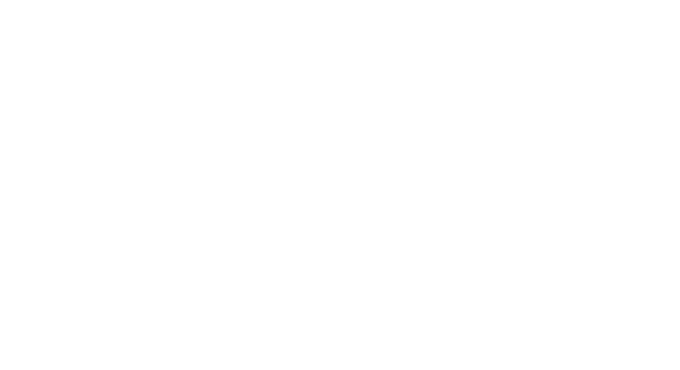
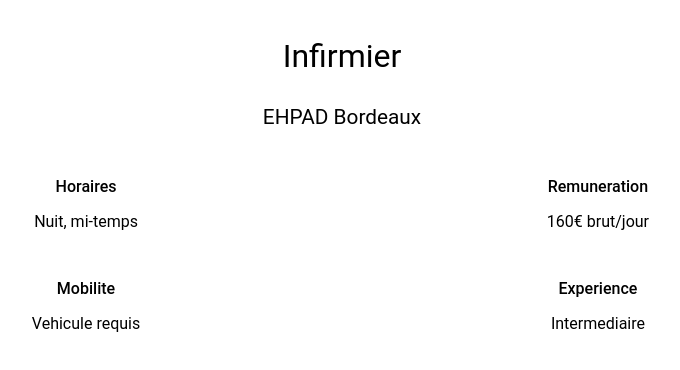
Before and after one commit to StanDelamourd/poc-nuxt, a Nuxt app: page /offer in a window 1280 px wide. Before the commit this address had no page. Shown: the top 370 px of the page, without its empty margins (298-978 px from the left). Built offline with nearby package versions, Linux system fonts and the light colour scheme.

Commit message:
Add offer page

```diff
--- a/pages/index.vue
+++ b/pages/index.vue
@@ -2,8 +2,8 @@
   <div>
     <img src="icon.png" alt="logo">
     <div class="home__button">
-      <Button title="S'inscrire"/>
-      <Button title="Se connecter" :clickEvent="this.test"/>
+      <Button title="S'inscrire" :clickEvent="this.test"/>
+      <Button title="Se connecter"/>
     </div>
   </div>
 </template>
--- /dev/null
+++ b/pages/offer/index.vue
@@ -0,0 +1,99 @@
+<template>
+  <div>
+    <h1>Infirmier</h1>
+    <h2>EHPAD Bordeaux</h2>
+    <div class="offer__infos">
+      <div class="schedule">
+        <p>Horaires</p>
+        <p>Nuit, mi-temps</p>
+      </div>
+      <div class="remuneration">
+        <p>Remuneration</p>
+        <p>160€ brut/jour</p>
+      </div>
+      <div class="mobility">
+        <p>Mobilite</p>
+        <p>Vehicule requis</p>
+      </div>
+      <div class="experience">
+        <p>Experience</p>
+        <p>Intermediaire</p>
+      </div>
+    </div>
+  </div>
+</template>
+
+<script>
+import Offer from '../../components/offer';
+export default {
+  layout: 'profile',
+  components:{
+    Offer
+  },
+  data(){
+    return {
+      offers: [
+        {
+          profession: 'Infirmier',
+          place: 'EHPAD, Bordeaux',
+          type: 'CDD',
+          time: '18 mois'
+        },
+        {
+          profession: 'Medecin',
+          place: 'EHPAD, Bordeaux',
+          type: 'CDD',
+          time: '18 mois'
+        },
+        {
+          profession: 'Aide soignant',
+          place: 'EHPAD, Bordeaux',
+          type: 'CDD',
+          time: '18 mois'
+        }
+      ]
+    }
+  }
+}
+</script>
+
+<style scoped>
+  h1, h2 {
+    text-align: center;
+  }
+  h1{
+    padding-top: 2vh;
+    font-weight: 400;
+  }
+  h2{
+    padding-top: 1vh;
+    font-weight: 400;
+    font-size: 1.3em;
+    margin-bottom: 2vh;
+  }
+  div {
+    width: 90% ;
+    margin: auto;
+    position: relative;
+  }
+  .offer__infos{
+    display: flex;
+    flex-wrap: wrap;
+  }
+  .offer__infos div {
+    width: 50%;
+    margin-top: 2vh;
+    text-align: center;
+  }
+  .offer__infos div p:first-child {
+    font-weight: 500;
+  }
+  div >>> button {
+    margin: auto;
+    position: absolute;
+    bottom:0;
+  }
+  ul li {
+    list-style: none;
+  }
+</style>
```
